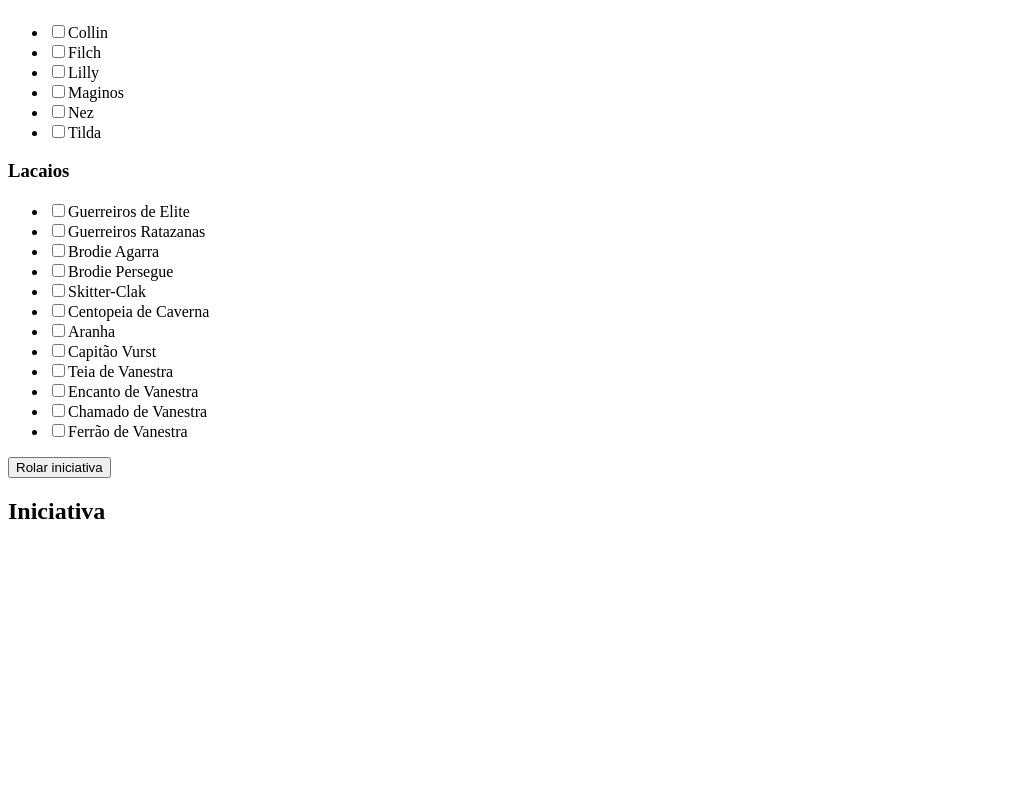
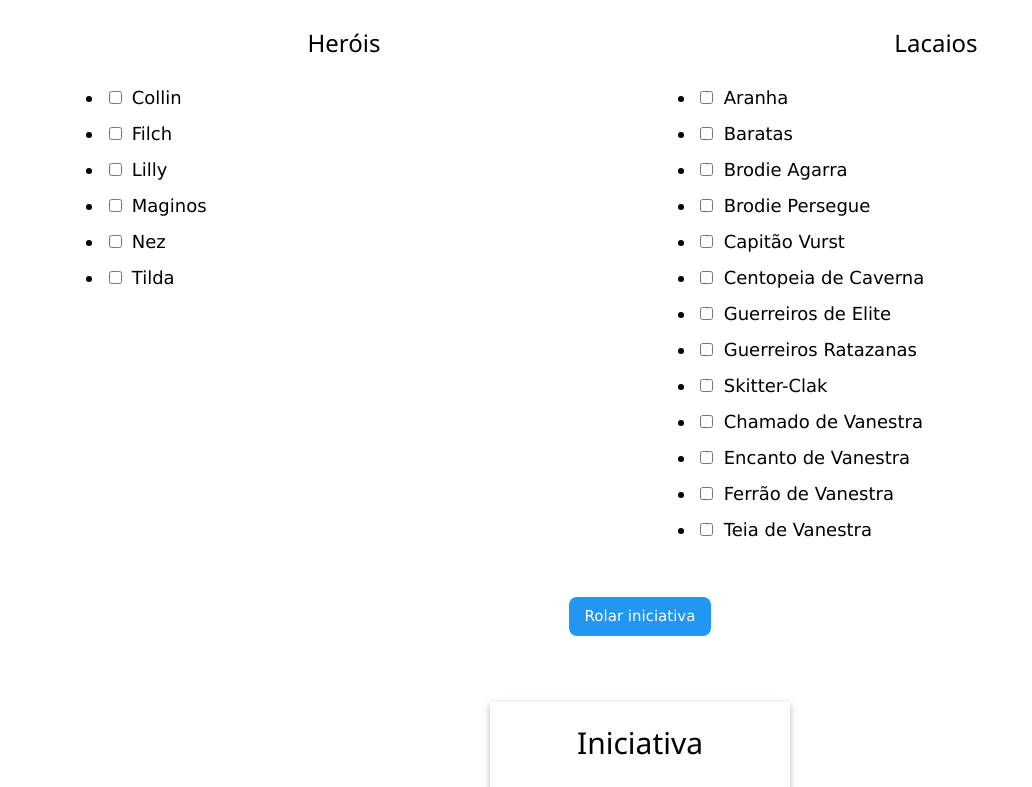
Before and after one commit to JonathanBaliellas/MiceMystics, a plain HTML site: page index.html in a window 1280 px wide. Shown: the part 146-933 px from the top of the page, without its empty margins (0-1032 px from the left). Before the commit the page ends 800 px from the top, so only its background shows below. Drawn offline with nearby package versions, Linux system fonts and the light colour scheme.

Commit message:
Create script.js

```diff
--- a/index.html
+++ b/index.html
@@ -5,50 +5,102 @@
     <meta http-equiv="X-UA-Compatible" content="IE=edge">
     <meta name="viewport" content="width=device-width, initial-scale=1.0">
     <title>Mice & Mystics WebApp</title>
+
+    <!-- CSS -->
+    <link rel="stylesheet" href="https://www.w3schools.com/w3css/4/w3.css">
+    <style>
+        li, label{
+            padding: 0.3rem;
+        }
+        .initiative{
+            margin-left: auto;
+            margin-right: auto;
+            width: 300px;
+            margin-bottom: 50px;
+            margin-top: 50px;
+        }
+        .ol{
+            margin-left: auto;
+            margin-right: auto;
+            width: fit-content;
+        }
+    </style>
+
+    <!-- JS -->
+    <script src="https://code.jquery.com/jquery-3.6.3.min.js"></script>
+    <script src="script.js"></script>
 </head>
 <body>
-    <header>
+    <header class="w3-center">
         <h1>Mice & Mystics WebApp</h1>
     </header>
     <main>
         <!-- SELEÇÃO DE COMBATENTES -->
-        <section id="sec-fighterSelection">
-            <h2>Seleção de Combatentes</h2>
-            <div id="div-heroes">
-                <h3>Heróis</h3>
-                <ul id="ul-heroes">
-                    <li><input type="checkbox" name="heroes" id="chk-collin"><label for="chk-collin">Collin</label></li>
-                    <li><input type="checkbox" name="heroes" id="chk-filch"><label for="chk-filch">Filch</label></li>
-                    <li><input type="checkbox" name="heroes" id="chk-lilly"><label for="chk-lilly">Lilly</label></li>
-                    <li><input type="checkbox" name="heroes" id="chk-maginos"><label for="chk-maginos">Maginos</label></li>
-                    <li><input type="checkbox" name="heroes" id="chk-nez"><label for="chk-nez">Nez</label></li>
-                    <li><input type="checkbox" name="heroes" id="chk-tilda"><label for="chk-tilda">Tilda</label></li>
-                </ul>
+        <section class="w3-container" id="sec-fighterSelection">
+            <h2 class="w3-center">Seleção de Combatentes</h2>
+            <section class="w3-margin w3-padding w3-container">
+                <div class="w3-half w3-padding" id="div-heroes">
+                    <h3 class="w3-center">Heróis</h3>
+                    <ul class="w3-large" id="ul-heroes">
+                        <li><input type="checkbox" name="heroes" value="Collin" id="chk-collin">
+                            <label for="chk-collin">Collin</label></li>
+                        <li><input type="checkbox" name="heroes" value="Filch" id="chk-filch">
+                            <label for="chk-filch">Filch</label></li>
+                        <li><input type="checkbox" name="heroes" value="Lilly" id="chk-lilly">
+                            <label for="chk-lilly">Lilly</label></li>
+                        <li><input type="checkbox" name="heroes" value="Maginos" id="chk-maginos">
+                            <label for="chk-maginos">Maginos</label></li>
+                        <li><input type="checkbox" name="heroes" value="Nez" id="chk-nez">
+                            <label for="chk-nez">Nez</label></li>
+                        <li><input type="checkbox" name="heroes" value="Tilda" id="chk-tilda">
+                            <label for="chk-tilda">Tilda</label></li>
+                    </ul>
+                </div>
+                <div class="w3-half w3-padding" id="div-minions">
+                    <h3 class="w3-center">Lacaios</h3>
+                    <ul class="w3-large" id="ul-minions">
+                        <li><input type="checkbox" name="minions" id="chk-aranha">
+                            <label for="chk-aranha">Aranha</label></li>
+                        <li><input type="checkbox" name="minions" id="chk-baratas">
+                            <label for="chk-baratas">Baratas</label></li>
+                        <li><input type="checkbox" name="minions" id="chk-brodieA">
+                            <label for="chk-brodieA">Brodie Agarra</label></li>
+                        <li><input type="checkbox" name="minions" id="chk-brodieP">
+                            <label for="chk-brodieP">Brodie Persegue</label></li>
+                        <li><input type="checkbox" name="minions" id="chk-vurst">
+                            <label for="chk-vurst">Capitão Vurst</label></li>
+                        <li><input type="checkbox" name="minions" id="chk-centopeia">
+                            <label for="chk-centopeia">Centopeia de Caverna</label></li>
+                        <li><input type="checkbox" name="minions" id="chk-ratElite">
+                            <label for="chk-ratElite">Guerreiros de Elite</label></li>
+                        <li><input type="checkbox" name="minions" id="chk-rat">
+                            <label for="chk-rat">Guerreiros Ratazanas</label></li>
+                        <li><input type="checkbox" name="minions" id="chk-skitter">
+                            <label for="chk-skitter">Skitter-Clak</label></li>
+                        <li><input type="checkbox" name="minions" id="chk-chamadoVanestra">
+                            <label for="chk-chamadoVanestra">Chamado de Vanestra</label></li>
+                        <li><input type="checkbox" name="minions" id="chk-encantoVanestra">
+                            <label for="chk-encantoVanestra">Encanto de Vanestra</label></li>
+                        <li><input type="checkbox" name="minions" id="chk-ferraoVanestra">
+                            <label for="chk-ferraoVanestra">Ferrão de Vanestra</label></li>
+                        <li><input type="checkbox" name="minions" id="chk-teiaVanestra">
+                            <label for="chk-teiaVanestra">Teia de Vanestra</label></li>
+                    </ul>
+                </div>
+            </section>
+            <div class="w3-center w3-margin">
+                <button class="w3-button w3-blue w3-round-large" id="btn-initiative">Rolar iniciativa</button>
+
             </div>
-            <div id="div-minions">
-                <h3>Lacaios</h3>
-                <ul id="ul-minions">
-                    <li><input type="checkbox" name="minions" id="chk-ratElite"><label for="chk-ratElite">Guerreiros de Elite</label></li>
-                    <li><input type="checkbox" name="minions" id="chk-rat"><label for="chk-rat">Guerreiros Ratazanas</label></li>
-                    <li><input type="checkbox" name="minions" id="chk-brodieA"><label for="chk-brodieA">Brodie Agarra</label></li>
-                    <li><input type="checkbox" name="minions" id="chk-brodieP"><label for="chk-brodieP">Brodie Persegue</label></li>
-                    <li><input type="checkbox" name="minions" id="chk-skitter"><label for="chk-skitter">Skitter-Clak</label></li>
-                    <li><input type="checkbox" name="minions" id="chk-centopeia"><label for="chk-centopeia">Centopeia de Caverna</label></li>
-                    <li><input type="checkbox" name="minions" id="chk-aranha"><label for="chk-aranha">Aranha</label></li>
-                    <li><input type="checkbox" name="minions" id="chk-vurst"><label for="chk-vurst">Capitão Vurst</label></li>
-                    <li><input type="checkbox" name="minions" id="chk-teiaVanestra"><label for="chk-teiaVanestra">Teia de Vanestra</label></li>
-                    <li><input type="checkbox" name="minions" id="chk-encantoVanestra"><label for="chk-encantoVanestra">Encanto de Vanestra</label></li>
-                    <li><input type="checkbox" name="minions" id="chk-chamadoVanestra"><label for="chk-chamadoVanestra">Chamado de Vanestra</label></li>
-                    <li><input type="checkbox" name="minions" id="chk-ferraoVanestra"><label for="chk-ferraoVanestra">Ferrão de Vanestra</label></li>
-                </ul>
-            </div>
-            <button>Rolar iniciativa</button>
         </section>
 
         <!-- INICIATIVA -->
-        <section id="sec-initiative">
-            <h2>Iniciativa</h2>
-            <ol id="ol-initiative"></ol>
+        <section class="w3-container" id="sec-initiative">
+            <div class="w3-card w3-padding initiative">
+                <h2 class="w3-center">Iniciativa</h2>
+                <ol id="ol-initiative"></ol>
+                <div id="emptyList" style="text-align: center; margin: 20px;">Lista vazia</div>
+            </div>
         </section>
     </main>
     <footer></footer>
--- /dev/null
+++ b/script.js
@@ -0,0 +1,25 @@
+$(document).ready(function(){
+    $('#btn-initiative').click(function(){
+        let fightersList = [];//Lista de combatentes
+        let elementsList = [];//Lista de elementos
+        const fighterNum = $('input:checked').length;//Define o número de combatentes
+        $('#ol-initiative').html('');//Limpa a lista de iniciativa
+
+        //Preenche a lista com todos os combatentes selecionados
+        for(let i = 0; i < fighterNum; i++){
+            fightersList.push($(`input:checked:eq(${i})`).val());
+        }
+
+        //Preenche a lista de iniciativa
+        for(let i = 0; i < fightersList.length; i++){
+            elementsList.push(document.createElement('li'));
+            elementsList[i].innerHTML = fightersList[i];
+            $('#ol-initiative').append(elementsList[i]);
+            // $('#ol-initiative').append("<li>Oi</li>");
+        }
+
+        //Mostra/Esconde texto de lista vazia
+        if(fighterNum === 0) $('#emptyList').show();
+        else $('#emptyList').hide();
+    })
+});
```
